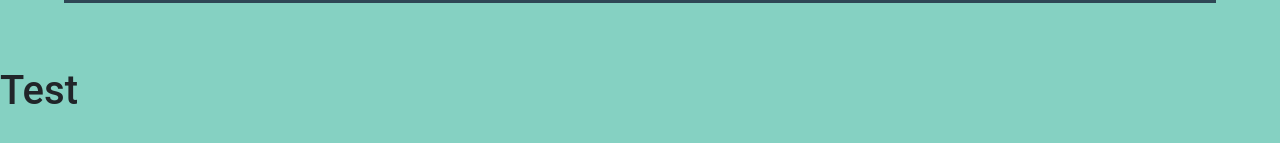
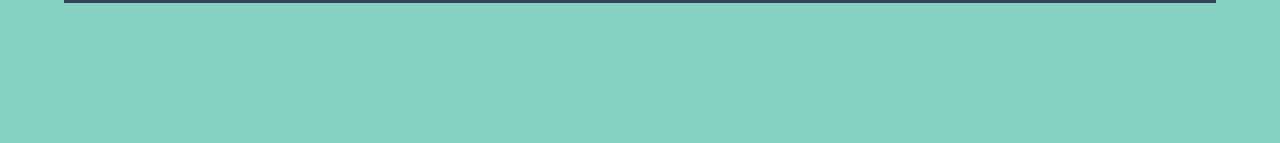
Before and after one commit to maximilianZenke/NadjaMaeTattoo, a React (Create React App) app: page / in a window 1280 px wide. Shown: the part 1437-1580 px from the top of the page. Before the commit the page ends 1552 px from the top, so only its background shows below. Built offline with nearby package versions, Linux system fonts and the light colour scheme.

Commit message:
add spacing at page end

```diff
--- a/src/App.jsx
+++ b/src/App.jsx
@@ -12,9 +12,7 @@ export default function App() {
         <img src={banner} alt="Banner" className="banner-img" />
       </div>
       <Carousel />
-      <div>
-        <h1>Test</h1>
-      </div>
+      <div style={{ height: '200px', width: '100%' }}></div>
     </div>
   );
 }
```
